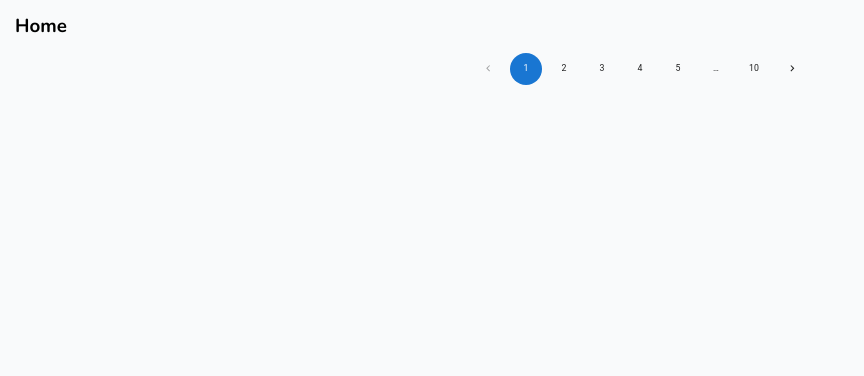
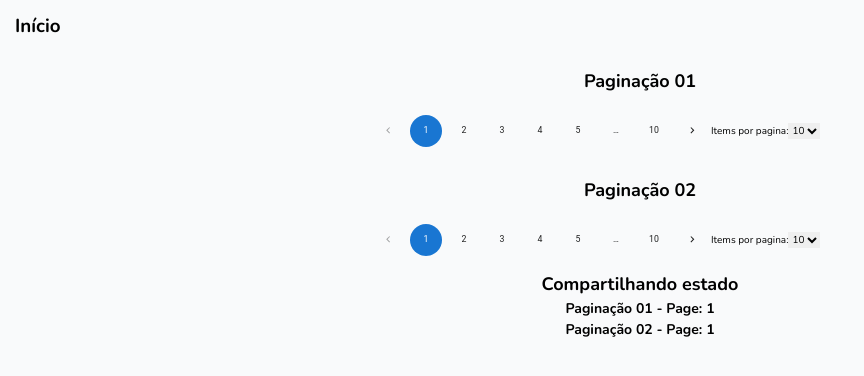
Before and after one commit to MarcosSantosDev/poc-improving-management-state, a React (Vite) app: page / in a window 1280 px wide. Shown: the top 376 px of the page, without its empty margins (0-864 px from the left). Built offline with nearby package versions, Linux system fonts and the light colour scheme.

Commit message:
feat: useGenericPagination

```diff
--- /dev/null
+++ b/src/components/ui/Pagination.tsx
@@ -0,0 +1,43 @@
+import { Pagination as PaginationMUI } from '@mui/material';
+
+type PaginationProps = {
+	totalPages: number;
+	page: number;
+	setPage: (page: number) => void;
+	pageSize: number;
+	setPageSize: (pageSize: number) => void;
+}
+
+const Pagination = ({ totalPages, page, setPage, pageSize, setPageSize }: PaginationProps) => {
+	const handlePageChange = (event: React.ChangeEvent<unknown>, value: number) => {
+		setPage(value);
+	};
+
+	return (
+		<div className="flex items-center justify-center">
+			<PaginationMUI
+				count={totalPages}
+				page={page}
+				onChange={handlePageChange}
+				color="primary"
+			/>
+
+			<div className='w-[200px]'>
+				<label>
+					Items por pagina:
+					<select
+						value={pageSize}
+						onChange={(e) => setPageSize(Number(e.target.value))}
+					>
+						<option value={5}>5</option>
+						<option value={10}>10</option>
+						<option value={20}>20</option>
+						<option value={50}>50</option>
+					</select>
+				</label>
+			</div>
+		</div>
+	);
+};
+
+export default Pagination;
--- /dev/null
+++ b/src/features/Home/components/Component01.tsx
@@ -0,0 +1,41 @@
+import { useGenericPagination } from '@/hooks/useGenericPagination';
+import React from 'react';
+
+import { usePagination01 } from '@/features/Home/hooks/usePagination01';
+import Pagination from '@/components/ui/Pagination';
+
+const Component01 = () => {
+	const loadItems = (skip: number, take: number) => {
+		// Load items here
+
+		// eslint-disable-next-line no-console
+		console.log(`Carregando itens de ${skip} a ${skip + take}`);
+	};
+
+	const pagination01 = useGenericPagination({
+		store: usePagination01,
+		onChangePagination: (paginationState) => {
+			loadItems(paginationState.skip, paginationState.take);
+		},
+	});
+
+	React.useEffect(() => {
+		pagination01.setTotalItems(100);
+	}, []);
+
+	return (
+		<div className="w-full p-6 space-y-20">
+			<h1 className="text-center text-lg font-bold">Paginação 01</h1>
+
+			<Pagination
+				totalPages={pagination01.totalPages}
+				page={pagination01.page}
+				setPage={pagination01.setPage}
+				pageSize={pagination01.pageSize}
+				setPageSize={pagination01.setPageSize}
+			/>
+		</div>
+	)
+}
+
+export default Component01;
--- /dev/null
+++ b/src/features/Home/components/Component02.tsx
@@ -0,0 +1,41 @@
+import { useGenericPagination } from '@/hooks/useGenericPagination';
+import React from 'react';
+
+import { usePagination02 } from '@/features/Home/hooks/usePagination02';
+import Pagination from '@/components/ui/Pagination';
+
+const Component02 = () => {
+	const loadItems = (skip: number, take: number) => {
+		// Load items here
+
+		// eslint-disable-next-line no-console
+		console.log(`Carregando itens de ${skip} a ${skip + take}`);
+	};
+
+	const pagination02 = useGenericPagination({
+		store: usePagination02,
+		onChangePagination: (paginationState) => {
+			loadItems(paginationState.skip, paginationState.take);
+		},
+	});
+
+	React.useEffect(() => {
+		pagination02.setTotalItems(100);
+	}, []);
+
+	return (
+		<div className="w-full p-6 space-y-20">
+			<h1 className="text-center text-lg font-bold">Paginação 02</h1>
+
+			<Pagination
+				totalPages={pagination02.totalPages}
+				page={pagination02.page}
+				setPage={pagination02.setPage}
+				pageSize={pagination02.pageSize}
+				setPageSize={pagination02.setPageSize}
+			/>
+		</div>
+	)
+}
+
+export default Component02;
--- /dev/null
+++ b/src/features/Home/components/PresentationArea.tsx
@@ -0,0 +1,18 @@
+import { useGenericPagination } from '@/hooks/useGenericPagination';
+import { usePagination01 } from '@/features/Home/hooks/usePagination01';
+import { usePagination02 } from '@/features/Home/hooks/usePagination02';
+
+const PresentationArea = () => {
+	const pagination01 = useGenericPagination({ store: usePagination01 });
+	const pagination02 = useGenericPagination({ store: usePagination02 });
+
+	return (
+		<div className='text-center'>
+			<h2 className="text-lg font-bold">Compartilhando estado</h2>
+			<p className="text-md font-bold">Paginação 01 - Page: {pagination01.page}</p>
+			<p className="text-md font-bold">Paginação 02 - Page: {pagination02.page}</p>
+		</div>
+	)
+};
+
+export default PresentationArea;
--- /dev/null
+++ b/src/features/Home/hooks/usePagination01.ts
@@ -0,0 +1,3 @@
+import { createPaginationStore } from "@/hooks/createPaginationStore";
+
+export const usePagination01 = createPaginationStore('pagination-1')
--- /dev/null
+++ b/src/features/Home/hooks/usePagination02.ts
@@ -0,0 +1,3 @@
+import { createPaginationStore } from "@/hooks/createPaginationStore";
+
+export const usePagination02 = createPaginationStore('pagination-2')
--- a/src/hooks/createPaginationStore.ts
+++ b/src/hooks/createPaginationStore.ts
@@ -2,65 +2,96 @@ import { create } from 'zustand';
 import { persist } from 'zustand/middleware';
 
 export type PaginationState = {
-	currentPage: number;
-	itemsPerPage: number;
+	page: number;
+	pageSize: number;
 	totalItems: number;
+	skip: number;
+	take: number;
+	totalPages: number;
 
-	take: () => number;
-	skip: () => number;
-	totalPages: () => number;
+	setPage: (page: number) => void;
+	setPageSize: (pageSize: number) => void;
+	setTotalItems: (totalItems: number) => void;
+	nextPage: () => void;
+	previousPage: () => void;
+	resetPagination: () => void;
+}
 
-	setTotalItems: (total: number) => void;
-	goToPage: (page: number) => void;
-	nextPage: () => void;
-	prevPage: () => void;
-};
-
-// Cria um hook de estado para lidar com paginação
+// Cria o hook para lidar com paginação
 export const createPaginationStore = (localStorageKey: string) =>
 	create<PaginationState>()(
 		persist(
 			(set, get) => ({
 				// Estado
-				currentPage: 1,
-				itemsPerPage: 10,
+				page: 1,
+				pageSize: 10,
 				totalItems: 0,
-
-				// Valores computados
-				take: () => get().itemsPerPage,
-				skip: () => (get().currentPage - 1) * get().itemsPerPage,
-				totalPages: () => Math.ceil(get().totalItems / get().itemsPerPage),
+				skip: 0,
+				take: 10,
+				totalPages: 1,
 
 				// Ações
-				setTotalItems: (total: number) => set({ totalItems: total }),
-				goToPage: (page: number) => {
-					const totalPages = get().totalPages();
-					if (page >= 1 && page <= totalPages) {
-						set({ currentPage: page });
-					}
+				setPage: (page) => {
+					const totalPages = Math.ceil(get().totalItems / get().pageSize);
+					const validPage = Math.min(Math.max(1, page), totalPages);
+					set({
+						page: validPage,
+						skip: (validPage - 1) * get().pageSize,
+						take: get().pageSize,
+					});
+				},
+				setPageSize: (pageSize) => {
+					const totalPages = Math.ceil(get().totalItems / pageSize);
+					set({
+						pageSize,
+						page: 1, // Retorna para primeira pagina ao mudar o tamanho da paginação
+						skip: 0,
+						take: pageSize,
+						totalPages,
+					});
+				},
+				setTotalItems: (totalItems) => {
+					const totalPages = Math.ceil(totalItems / get().pageSize);
+					set({ totalItems, totalPages });
 				},
 				nextPage: () => {
-					const totalPages = get().totalPages();
-					const currentPage = get().currentPage;
-					if (currentPage < totalPages) {
-						set({ currentPage: currentPage + 1 });
-					}
+					const { page, totalPages, pageSize } = get();
+					const nextPage = Math.min(page + 1, totalPages);
+					set({
+						page: nextPage,
+						skip: (nextPage - 1) * pageSize,
+						take: pageSize,
+					});
 				},
-				prevPage: () => {
-					const currentPage = get().currentPage;
-					if (currentPage > 1) {
-						set({ currentPage: currentPage - 1 });
-					}
+				previousPage: () => {
+					const { page, pageSize } = get();
+					const previousPage = Math.max(page - 1, 1);
+					set({
+						page: previousPage,
+						skip: (previousPage - 1) * pageSize,
+						take: pageSize,
+					});
 				},
+				resetPagination: () =>
+					set({
+						page: 1,
+						pageSize: 10,
+						skip: 0,
+						take: 10,
+						totalPages: Math.ceil(get().totalItems / 10),
+					}),
 			}),
 			{
 				// Define o nome da chave no localStorage
 				name: localStorageKey,
 				// Define quais partes do estado salvar
 				partialize: (state) => ({
-					currentPage: state.currentPage,
+					page: state.page,
+					pageSize: state.pageSize,
 					totalItems: state.totalItems,
-					itemsPerPage: state.itemsPerPage,
+					skip: state.skip,
+					take: state.take,
+					totalPages: state.totalPages,
 				}),
 			}
 		)
--- a/src/hooks/usePaginationStorage.ts
+++ b/src/hooks/useGenericPagination.ts
@@ -5,10 +5,9 @@ import { type PaginationState, createPaginationStore } from './createPaginationS
 interface UsePaginationParams {
 	onChangePagination?: (paginationState: PaginationState) => void;
 	store: ReturnType<typeof createPaginationStore>;
-	itemsPerPage?: number;
 }
 
-export function useGenericPagination({ onChangePagination, store, itemsPerPage = 10 }: UsePaginationParams) {
+export function useGenericPagination({ onChangePagination, store }: UsePaginationParams) {
 	const pagination = store();
 
 	React.useEffect(() => {
@@ -17,10 +16,5 @@ export function useGenericPagination({ onChangePagination, store, itemsPerPage =
 		}
 	}, [pagination, onChangePagination]);
 
-	React.useEffect(() => {
-		// Atualiza o número de itens por página
-		store.setState({ itemsPerPage: itemsPerPage });
-	}, [itemsPerPage]);
-
 	return pagination;
 }
--- a/src/hooks/usePagination.ts
+++ /dev/null
@@ -1,39 +0,0 @@
-import { create } from 'zustand';
-
-type PaginationState = {
-	skip: number;
-	take: number;
-	totalItems: number;
-	currentPage: number;
-	setPage: (page: number) => void;
-	setTotalItems: (total: number) => void;
-};
-
-const usePaginationStore = create<PaginationState>((set) => ({
-	skip: 0,
-	take: 10,
-	totalItems: 0,
-	currentPage: 1,
-	setPage: (page) =>
-		set((state) => ({
-			currentPage: page,
-			skip: (page - 1) * state.take,
-		})),
-	setTotalItems: (total) => set({ totalItems: total }),
-}));
-
-export const usePagination = () => {
-	const { skip, take, totalItems, currentPage, setPage, setTotalItems } = usePaginationStore();
-
-	const totalPages = Math.ceil(totalItems / take);
-
-	return {
-		skip,
-		take,
-		totalItems,
-		currentPage,
-		totalPages,
-		setPage,
-		setTotalItems,
-	};
-};
--- a/src/pages/home/index.tsx
+++ b/src/pages/home/index.tsx
@@ -1,45 +1,18 @@
 import * as React from 'react';
 
-import Pagination from '@mui/material/Pagination';
-
-import { createPaginationStore } from '@/hooks/createPaginationStore';
-import { useGenericPagination as usePaginationHome } from '@/hooks/usePaginationStorage';
+import Component01 from '@/features/Home/components/Component01';
+import Component02 from '@/features/Home/components/Component02';
+import PresentationArea from '@/features/Home/components/PresentationArea';
 
 const Home: React.FC = () => {
-	const loadItems = (skip: number, take: number) => {
-		// Load items here
-
-		// eslint-disable-next-line no-console
-		console.log(`Carregando itens de ${skip} a ${skip + take}`);
-	};
-
-	const paginationHome = usePaginationHome({
-		store: createPaginationStore('pangination-home'),
-		itemsPerPage: 10,
-		onChangePagination: (paginationState) => {
-			loadItems(paginationState.skip(), paginationState.take());
-		},
-	});
-
-	const handlePageChange = (event: React.ChangeEvent<unknown>, value: number) => {
-		paginationHome.goToPage(value);
-	};
-
-	React.useEffect(() => {
-		paginationHome.setTotalItems(100);
-	}, []);
-
 	return (
 		<div className="min-h-screen bg-gray-50 p-6">
-			<h1 className="mb-6 text-3xl font-bold">Home</h1>
+			<h1 className="mb-6 text-3xl font-bold">Início</h1>
 
-			<div className="mt-4 flex justify-center">
-				<Pagination
-					count={paginationHome.totalPages()}
-					page={paginationHome.currentPage}
-					onChange={handlePageChange}
-					color="primary"
-				/>
+			<div>
+				<Component01 />
+				<Component02 />
+				<PresentationArea />
 			</div>
 		</div>
 	);
```
